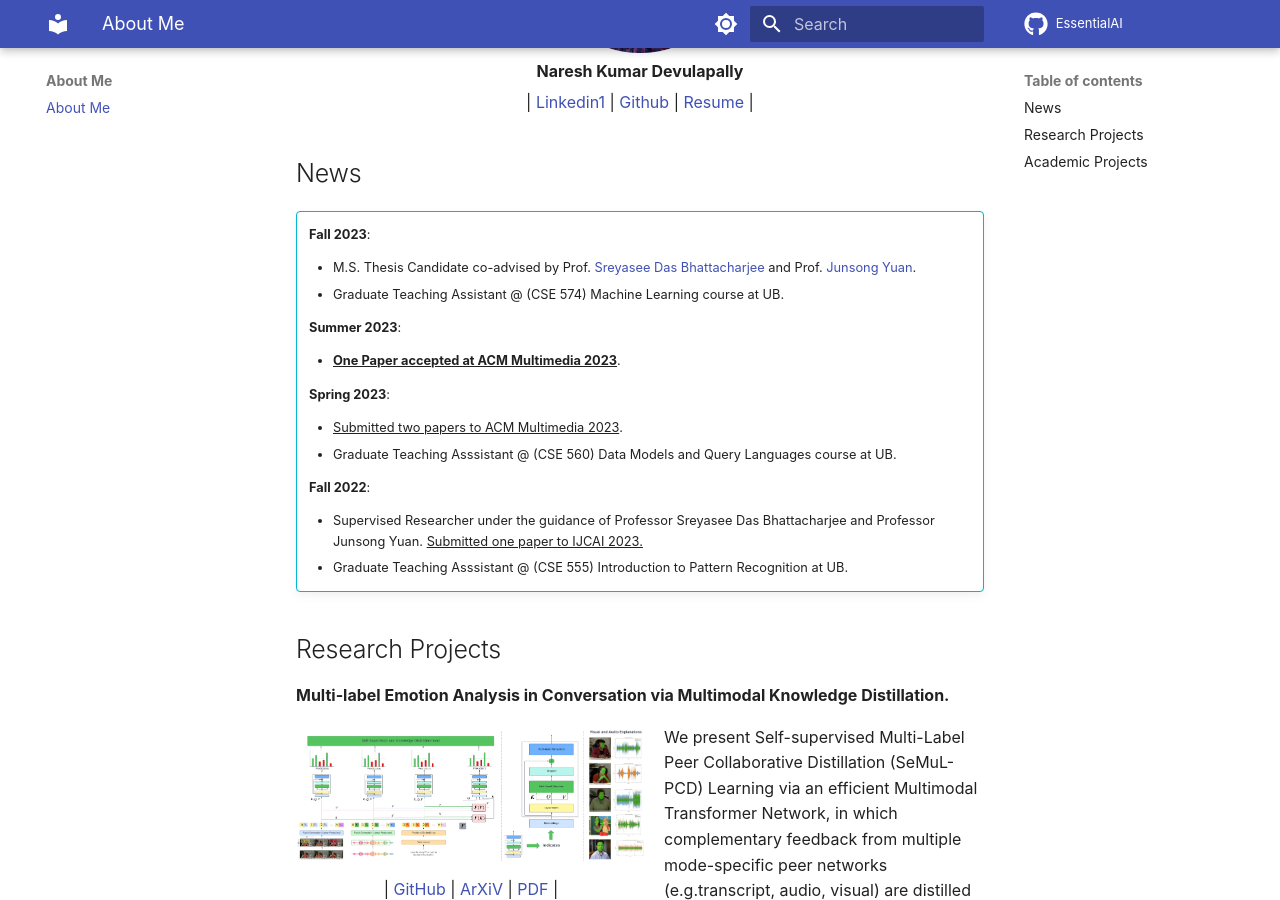
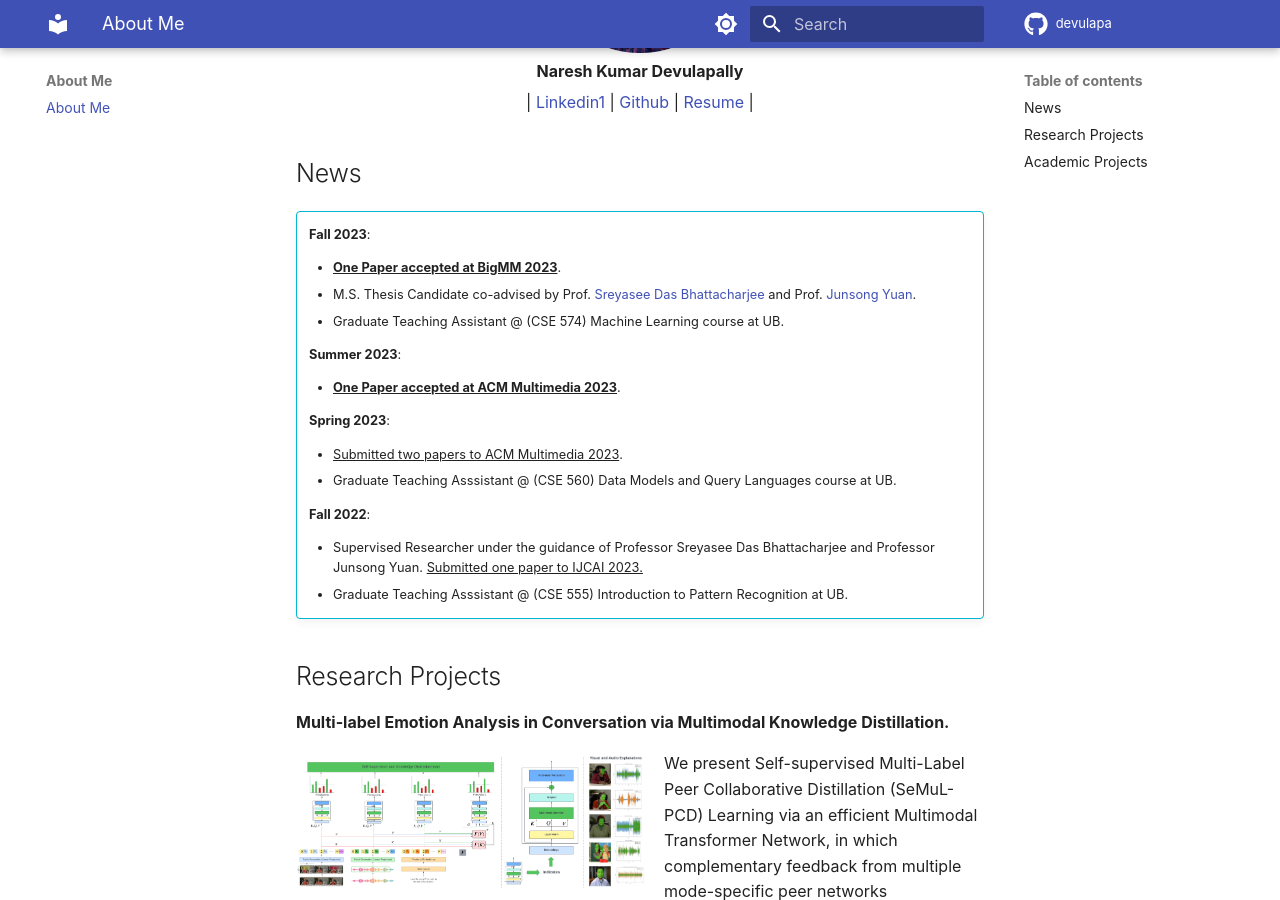
Before and after one commit to neuralnaresh/neuralnaresh.github.io, an MkDocs documentation site: the page built from docs/index.md, in a window 1280 px wide and 900 px high, scrolled down 391 px. Built offline with MkDocs 1.6.1 and Material for MkDocs 9.7.7, drawn with Linux system fonts in a browser that asks for light colours; some web fonts are replaced; comment, search, counter and statistics services are not loaded.

Commit message:
added bigmm

```diff
--- a/docs/index.md
+++ b/docs/index.md
@@ -14,6 +14,7 @@
 
     **Fall 2023**:
 
+    - **<u>One Paper accepted at BigMM 2023</u>**.
     - M.S. Thesis Candidate co-advised by Prof. [Sreyasee Das Bhattacharjee](https://cse.buffalo.edu/~sreyasee/) and Prof. [Junsong Yuan](https://cse.buffalo.edu/~jsyuan/).
     - Graduate Teaching Assistant @ (CSE 574) Machine Learning course at UB.
 
--- a/mkdocs.yml
+++ b/mkdocs.yml
@@ -2,18 +2,10 @@ site_name: Naresh Kumar Devulapally
 nav:
   - About Me:
       - 'About Me': index.md
-      # - 'Website Checklist': checklist.md
-      # - 'About Me': about.md
-
-  # - Paper Implementations:
-  #     - 'Under Construction': r_implementations/attention-is-all-you-need.md
-
-  # - Paper Summaries:
-  #     - 'Under Construction': r_summary/attention.md
 
   - Conference Papers:
       - 'ACM Multimedia 2023': conferences/mmfp3687-anand.md
-      # - 'Solving Monty Hall': blog/monty-hall.md
+      - 'Big Multimedia 2023': conferences/mmfp3687-anand.md
 
 theme:
   name: material
@@ -59,8 +51,8 @@ plugins:
   - plotly
   - drawio_file
 
-repo_url: https://github.com/EssentialAI/essentialai.github.io
-repo_name: EssentialAI
+repo_url: https://github.com/devulapa/devulapa.github.io
+repo_name: devulapa
 
 markdown_extensions:
   - pymdownx.highlight:
```
